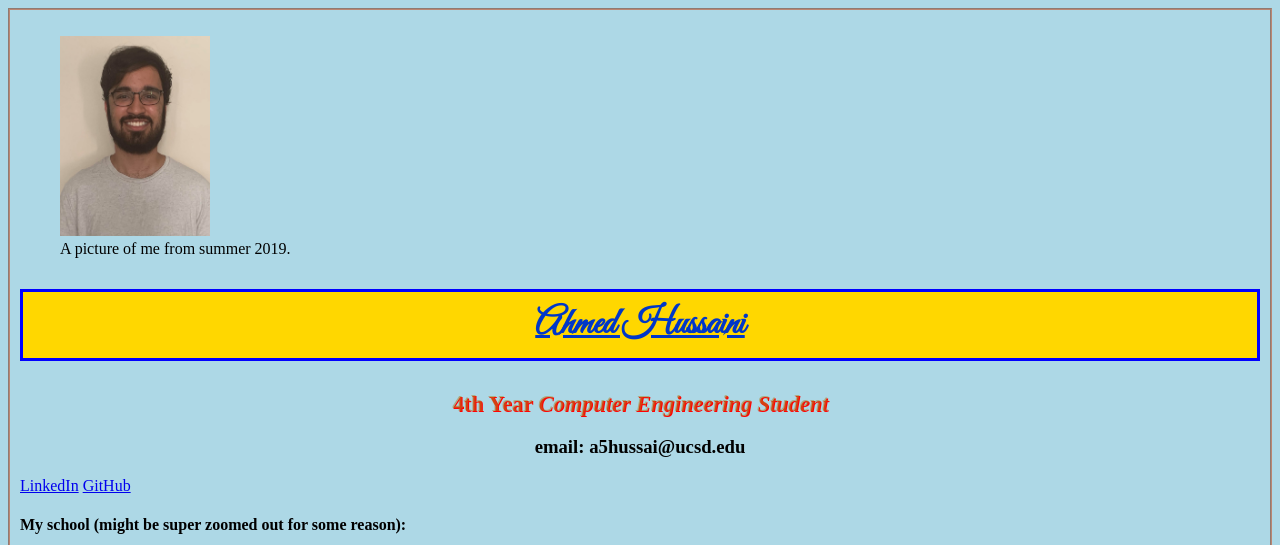
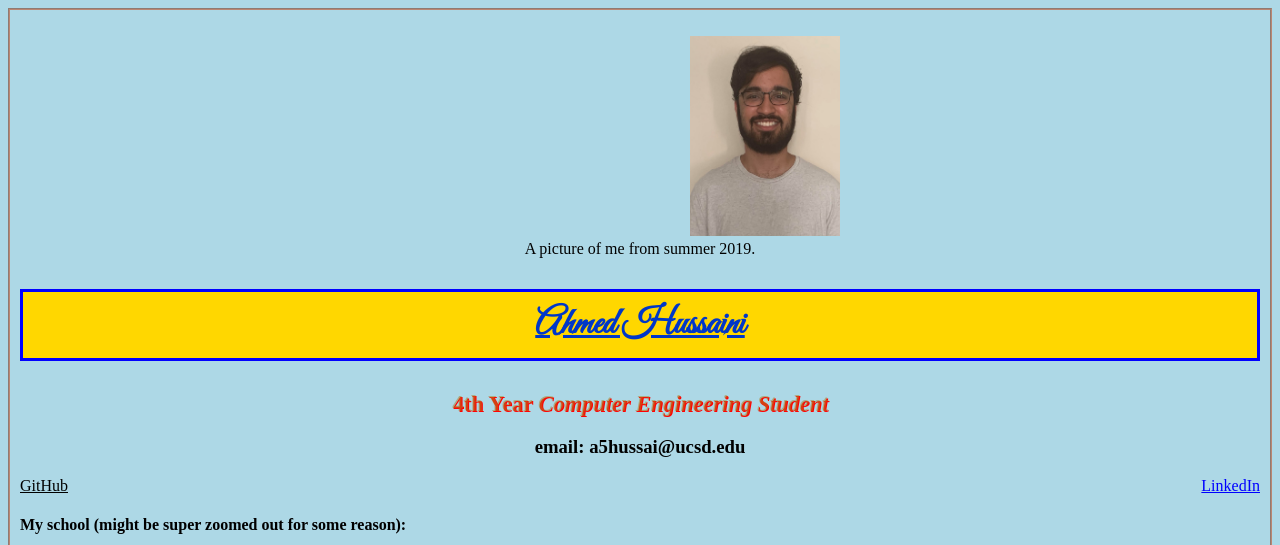
Before and after one commit to Ahmedh786/wi21-cse110-lab3, a plain HTML site: page index.html in a window 1280 px wide. Shown: the top 545 px of the page. Drawn offline with Linux system fonts and the light colour scheme.

Commit message:
issue #5

```diff
--- a/empty_styles.css
+++ b/empty_styles.css
@@ -19,6 +19,15 @@ p {
 
 SVG {
   margin: auto;
+  max-width: 500%;
+}
+
+.bball:hover {
+  background-color: purple;
+}
+
+.hiker:hover {
+  background-color: green;
 }
 
 #quote {
@@ -27,3 +36,28 @@ SVG {
   margin-top: 10px;
   margin-bottom: 10px;
 }
+
+#me {
+  display: inline-block;
+  position: relative;
+  left: 630px;
+}
+
+#mecap {
+  display: block;
+  margin: auto;
+  width: 50%;
+  text-align: center;
+}
+
+a[id="linked"] {
+  color: blue;
+  display: inline;
+  position: fixed;
+  right: 20px;
+}
+
+a[id="git"] {
+  color: black;
+  display: inline;
+}
--- a/index.html
+++ b/index.html
@@ -14,7 +14,7 @@
       border-color: rgba(200, 55, 0, 0.5);
       padding: 10px 10px 10px 10px;
     }
-    #name {
+    h1[id="name"] {
       color: rgb(0, 55, 200);
       text-decoration: underline;
       text-decoration-color: 3px #560;
@@ -40,16 +40,16 @@
 <body style="background-color: lightblue;">
   <section class="intro">
     <figure>
-      <img src="ucsdid1(2).jpg" alt="id" height="200" width="150">
-      <figcaption>A picture of me from summer 2019. </figcaption>
+      <img id="me" src="ucsdid1(2).jpg" alt="id" height="200" width="150">
+      <figcaption id="mecap">A picture of me from summer 2019. </figcaption>
     </figure>
     <header class="title">
       <h1 id="name">Ahmed Hussaini</h1>
       <h2 style="text-align: center;">4th Year <em>Computer Engineering Student</em></h2>
       <h3 style="text-align: center;">email: <strong>a5hussai@ucsd.edu</strong></h3>
       <nav>
-        <a href="https://www.linkedin.com/in/ah-2019/">LinkedIn</a>
-        <a href="https://github.com/Ahmedh786?tab=repositories">GitHub</a>
+        <a id="linked" href="https://www.linkedin.com/in/ah-2019/">LinkedIn</a>
+        <a id="git" href="https://github.com/Ahmedh786?tab=repositories">GitHub</a>
       </nav>
       <h4>My school (might be super zoomed out for some reason):</h4>
       <iframe
```
